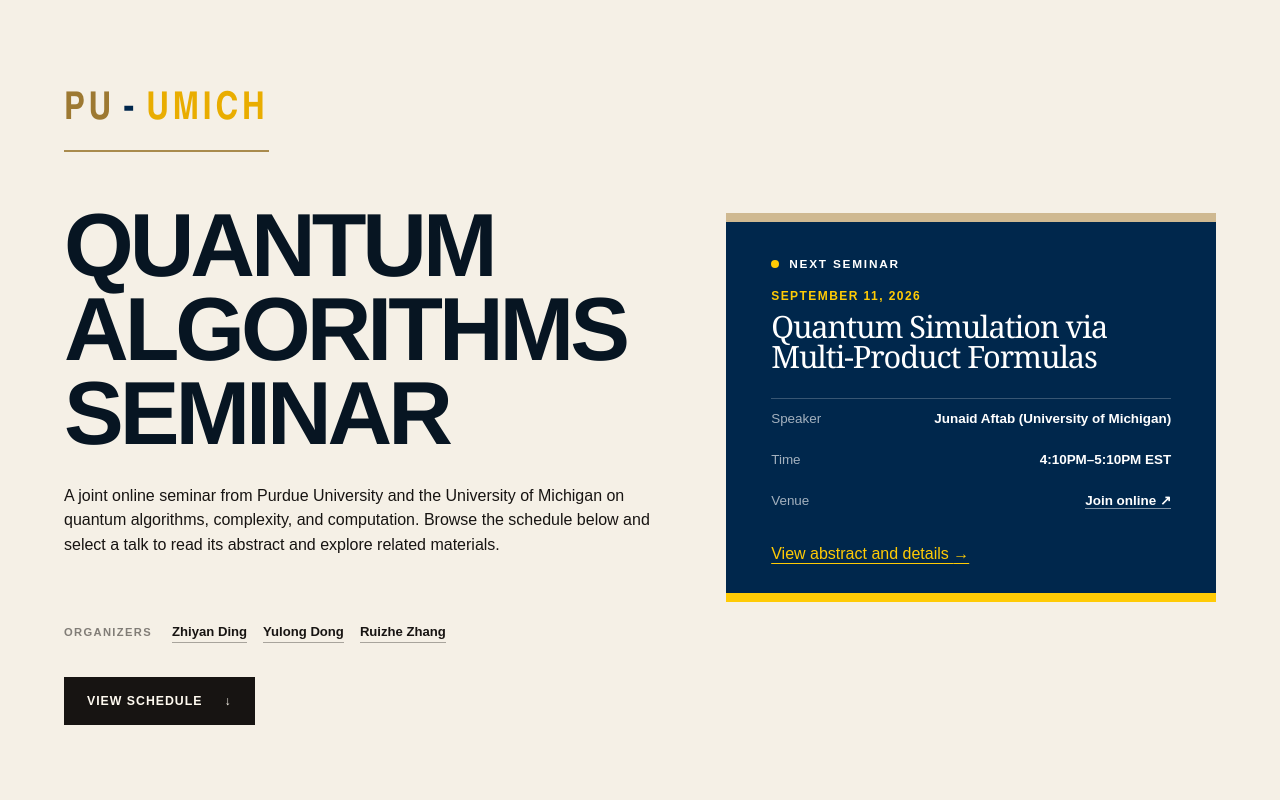
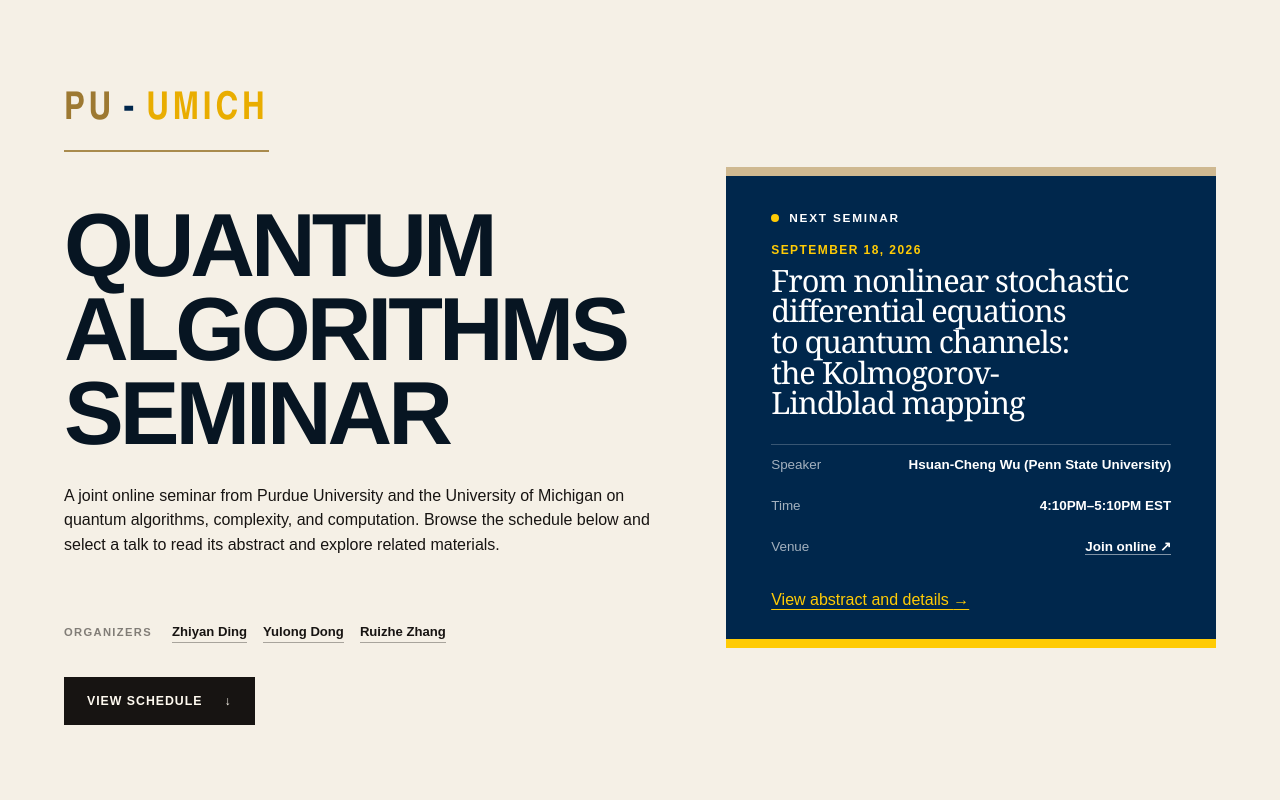
Before and after one commit to zrz1996/purdue-umich-quantum-algorithms-seminar, a Next.js app: page / in a window 1280 px wide. Shown: the top 800 px of the page. Built offline with nearby package versions, Linux system fonts and the light colour scheme.

Commit message:
Update talk slugs and nextTalk reference

```diff
--- a/app/data/talks.ts
+++ b/app/data/talks.ts
@@ -63,7 +63,7 @@
     materials: [],
   },
   {
-    slug: '2026-10-02-ke-wang',
+    slug: '2026-10-16-yongtao-zhan',
     date: 'October 16, 2026',
     speaker: 'Yongtao Zhan (Caltech)',
     title: 'TBD',
@@ -72,7 +72,7 @@
     materials: [],
   },
   {
-    slug: '2026-10-02-ke-wang',
+    slug: '2026-10-23-jungmo-lee',
     date: 'October 23, 2026',
     speaker: 'Jungmo Lee (University of Michigan)',
     title: 'TBD',
@@ -83,7 +83,7 @@
 ];
 
 // Change this slug after each seminar to feature the next scheduled talk.
-export const nextTalk = talks.find((talk) => talk.slug === '2026-09-11-junaid-aftab');
+export const nextTalk = talks.find((talk) => talk.slug === '2026-09-18-hsuan-cheng-wu');
 
 export function talkTitle(talk: Talk) {
   return talk.title.trim() && talk.title !== 'TBD'
```
